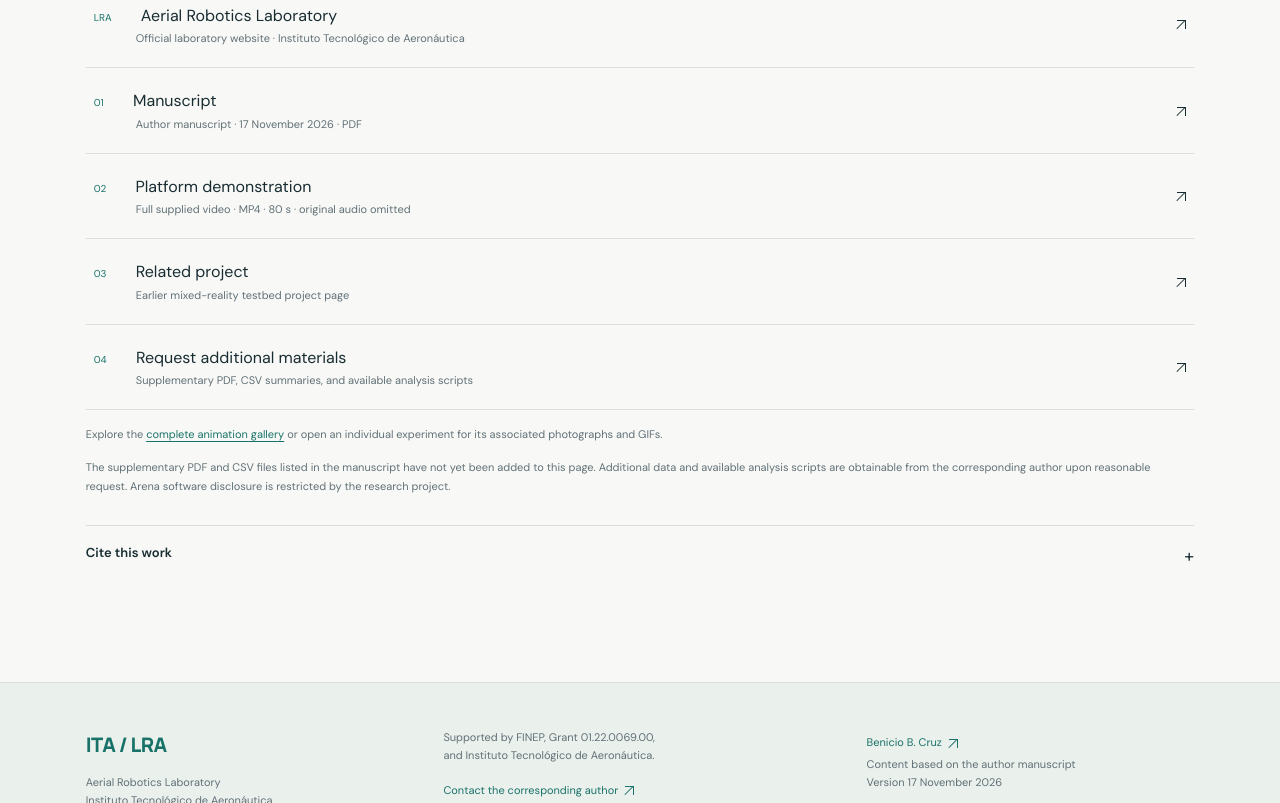
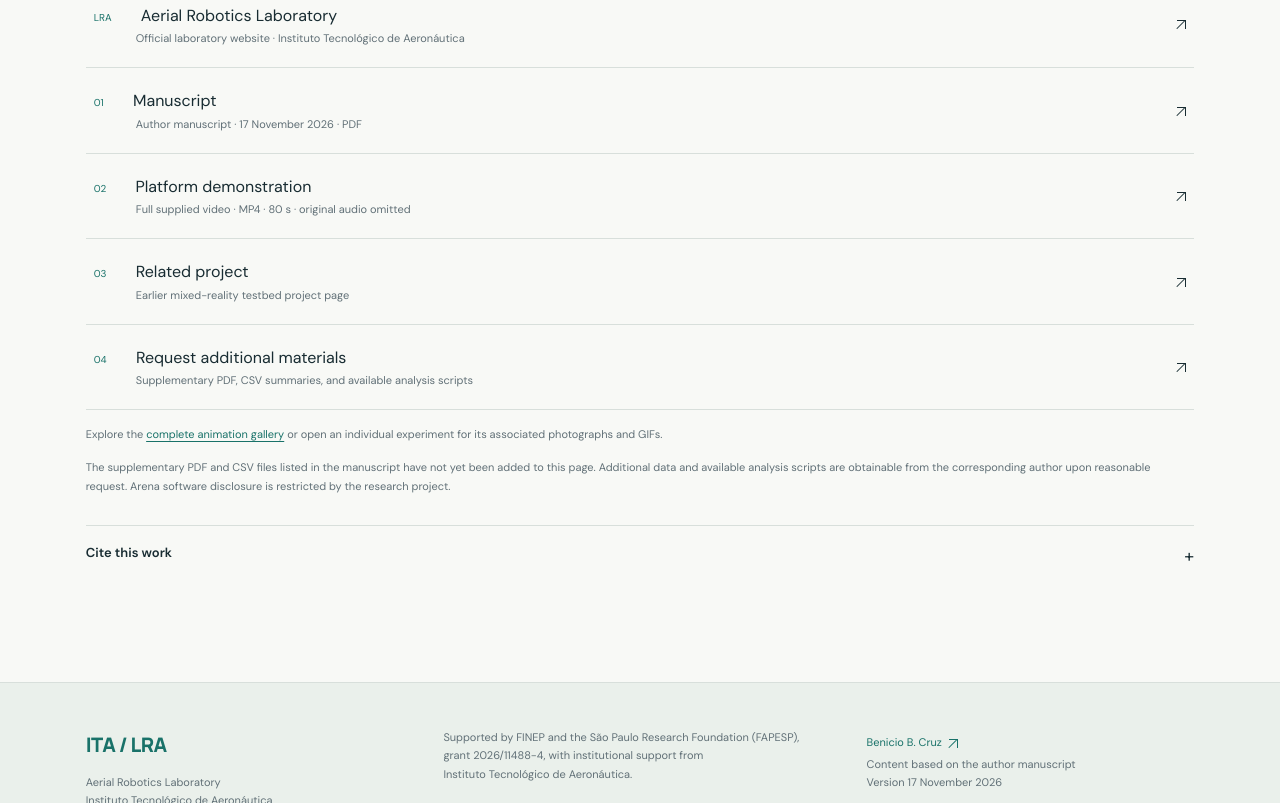
Before and after one commit to Benitronic/Indoor-MultiDrone-Testbed, a plain HTML site: page index.html in a window 1280 px wide. Shown: the part 11197-12000 px from the top of the page. Drawn offline with Linux system fonts and the light colour scheme.

Commit message:
Acknowledge FAPESP and remove old grant number

```diff
--- a/index.html
+++ b/index.html
@@ -17,5 +17,5 @@
   year = {2026},
   note = {Author manuscript, version November 17, 2026}
 }</pre><button id="copyBibtex" class="button dark">Copy BibTeX</button><span id="copyStatus" role="status"></span></details></section>
-</main><footer><div><a class="brand" href="https://www.lra.ita.br/" target="_blank" rel="noopener">ITA / LRA</a><p>Aerial Robotics Laboratory<br>Instituto Tecnológico de Aeronáutica</p><a href="https://www.lra.ita.br/" target="_blank" rel="noopener">Visit the laboratory website <span class="arrow-up" aria-hidden="true"></span></a></div><div><p>Supported by FINEP, Grant 01.22.0069.00,<br>and Instituto Tecnológico de Aeronáutica.</p><a href="mailto:benicio.cruz.101559@ga.ita.br">Contact the corresponding author <span class="arrow-up" aria-hidden="true"></span></a></div><div><a href="https://benitronic.github.io/" target="_blank" rel="noopener">Benicio B. Cruz <span class="arrow-up" aria-hidden="true"></span></a><p>Content based on the author manuscript<br>Version 17 November 2026</p></div></footer>
+</main><footer><div><a class="brand" href="https://www.lra.ita.br/" target="_blank" rel="noopener">ITA / LRA</a><p>Aerial Robotics Laboratory<br>Instituto Tecnológico de Aeronáutica</p><a href="https://www.lra.ita.br/" target="_blank" rel="noopener">Visit the laboratory website <span class="arrow-up" aria-hidden="true"></span></a></div><div><p>Supported by FINEP and the São Paulo Research Foundation (FAPESP),<br>grant 2026/11488-4, with institutional support from<br>Instituto Tecnológico de Aeronáutica.</p><a href="mailto:benicio.cruz.101559@ga.ita.br">Contact the corresponding author <span class="arrow-up" aria-hidden="true"></span></a></div><div><a href="https://benitronic.github.io/" target="_blank" rel="noopener">Benicio B. Cruz <span class="arrow-up" aria-hidden="true"></span></a><p>Content based on the author manuscript<br>Version 17 November 2026</p></div></footer>
 <dialog id="experimentDialog" class="experiment-dialog"><div class="dialog-top"><a href="assets/manuscript.pdf" target="_blank" rel="noopener">Read the manuscript <span class="arrow-up" aria-hidden="true"></span></a><button class="close" aria-label="Close experiment">Close ×</button></div><div id="experimentContent"></div></dialog><dialog id="mediaDialog" class="media-dialog" aria-labelledby="mediaTitle"><div class="dialog-top"><span id="mediaCode"></span><button class="media-close close" aria-label="Close animation">Close ×</button></div><div class="media-viewer"><p class="section-label" id="mediaMode"></p><h2 id="mediaTitle"></h2><div class="animation-stage"><img id="gifImage" alt=""></div><div class="animation-controls"><button id="gifPlay" class="button dark">Play GIF</button><button id="gifStop" class="button" disabled>Stop</button><button id="gifRestart" class="button" disabled>Restart</button><a id="gifDownload" class="button" download>Download GIF</a><span id="gifStatus" role="status" aria-live="polite"></span></div><p id="mediaCaption"></p><p id="mediaSession" class="source-note"></p><a id="mediaExperiment" class="text-link" href="#experiments">Read experiment details</a></div></dialog><dialog id="imageDialog" class="image-dialog"><button class="close" aria-label="Close enlarged image">Close ×</button><figure><img id="largeImage" alt=""><figcaption id="largeCaption"></figcaption></figure></dialog></body></html>
```
